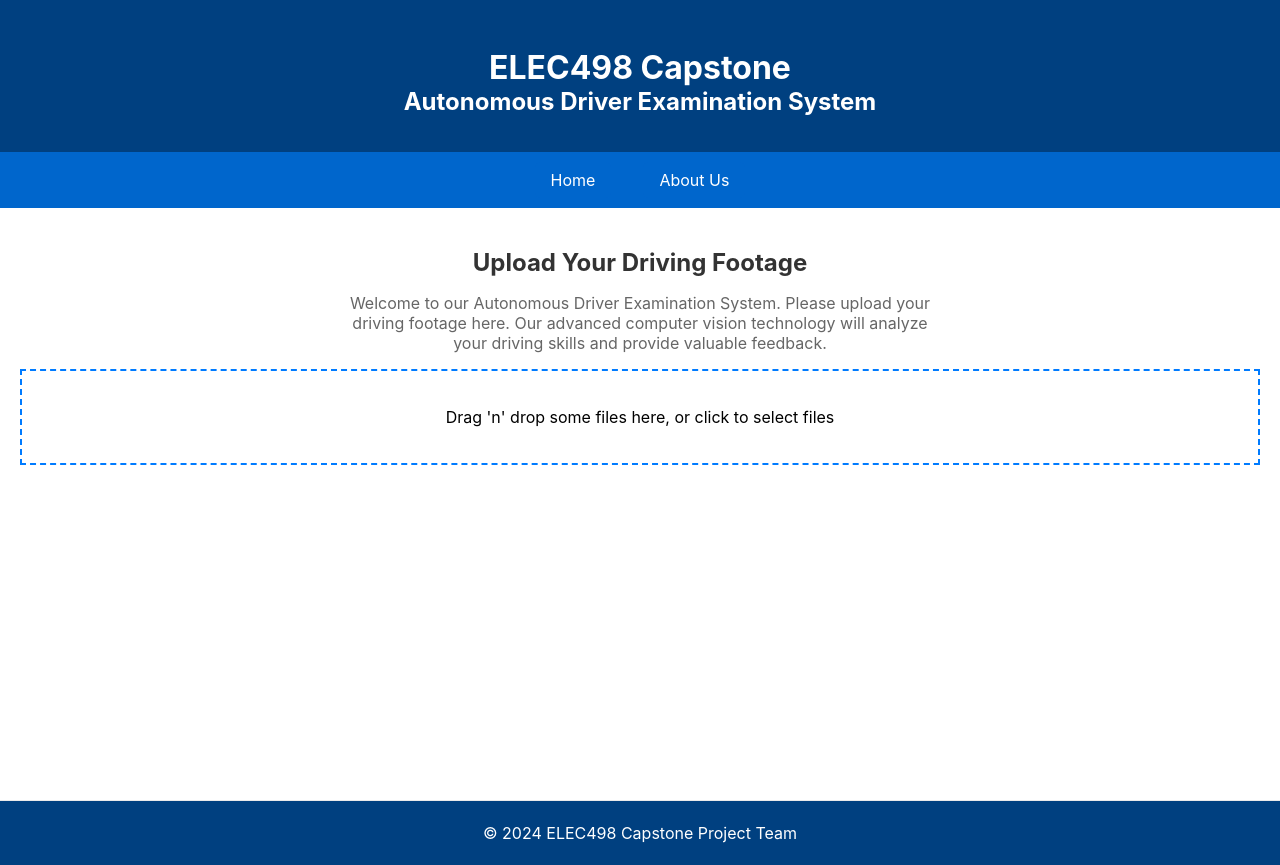
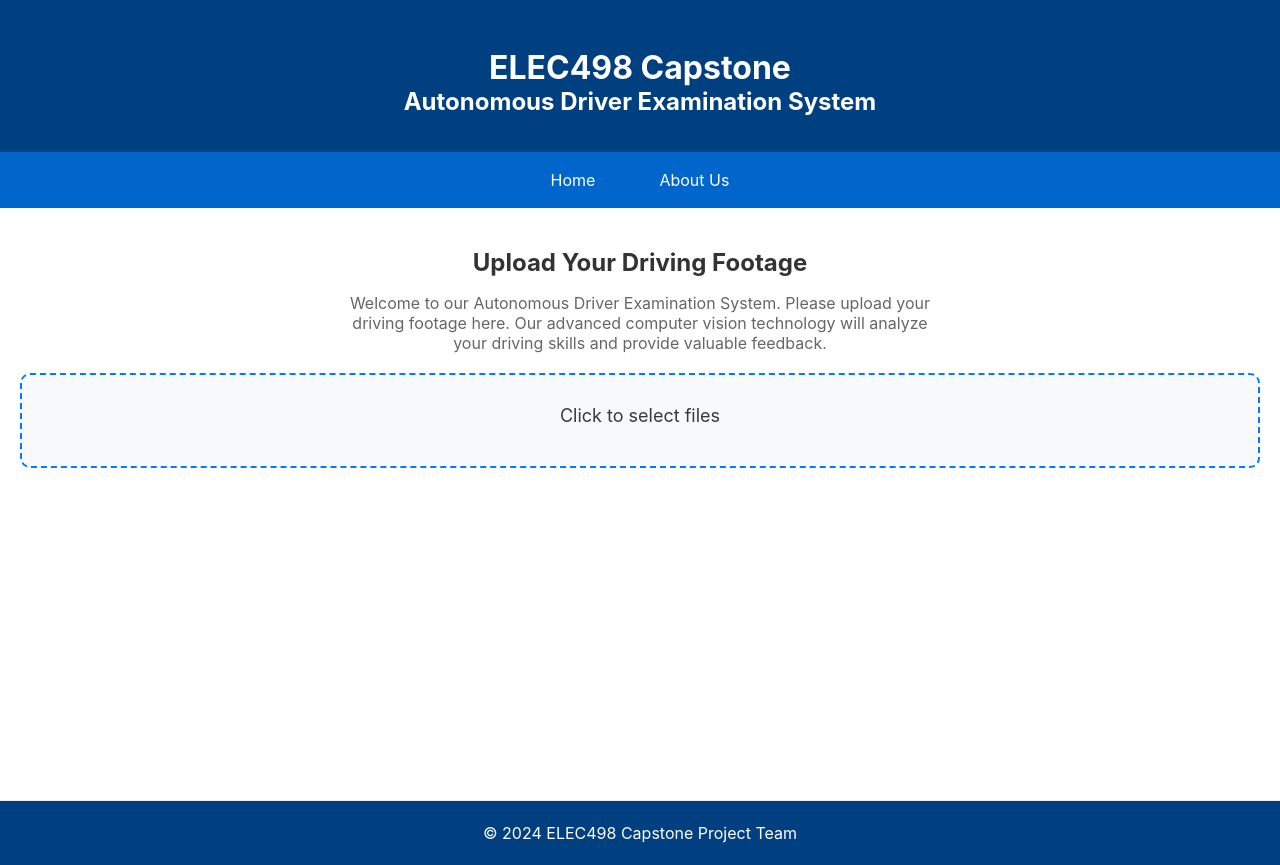
Before and after one commit to ZuhairS5/ELEC498-Capstone-Autonomous-Driver-Examination-System, a React (Create React App) app in the folder website/: page / in a window 1280 px wide. Built offline with nearby package versions, Linux system fonts and the light colour scheme.

Commit message:
Fixed the looks of the page, added the home and about us section. Fixed Css files and currently working on the select files section. Can add, delete and display files.

```diff
--- a/website/src/components/FileUpload.js
+++ b/website/src/components/FileUpload.js
@@ -1,21 +1,43 @@
-import React, { useCallback } from 'react';
+import React, { useCallback, useState } from 'react';
 import { useDropzone } from 'react-dropzone';
+import styles from '../styles/FileUpload.module.css';
 
 const FileUpload = () => {
+  const [fileNames, setFileNames] = useState([]);
+
   const onDrop = useCallback(acceptedFiles => {
-    // Handle the files here
-    console.log(acceptedFiles);
+    const newNames = acceptedFiles.map(file => ({
+      name: file.name,
+      id: file.lastModified
+    }));
+    setFileNames(prevNames => [...prevNames, ...newNames]);
   }, []);
+
+  const removeFile = (fileId, event) => {
+    event.stopPropagation();
+    setFileNames(fileNames.filter(file => file.id !== fileId));
+  };
 
   const { getRootProps, getInputProps } = useDropzone({
     onDrop,
-    multiple: true, // Allow multiple files
+    multiple: true,
   });
 
   return (
-    <div {...getRootProps()} style={{ border: '2px dashed #007bff', padding: '20px', textAlign: 'center' }}>
+    <div {...getRootProps()} className={styles.dropzone}>
       <input {...getInputProps()} />
-      <p>Drag 'n' drop some files here, or click to select files</p>
+      <p className={styles.uploadPrompt}>Click to select files</p>
+      <div>
+        {fileNames.length > 0 && <h3 className={styles.uploadedFilesTitle}>Uploaded Files:</h3>}
+        <ul className={styles.uploadedFilesList}>
+          {fileNames.map(file => (
+            <li key={file.id} className={styles.uploadedFileItem}>
+              {file.name}
+              <button onClick={(event) => removeFile(file.id, event)} className={styles.removeButton}>X</button>
+            </li>
+          ))}
+        </ul>
+      </div>
     </div>
   );
 }
--- /dev/null
+++ b/website/src/styles/FileUpload.module.css
@@ -0,0 +1,49 @@
+
+.dropzone {
+    border: 2px dashed #007bff;
+    padding: 20px;
+    text-align: center;
+    border-radius: 10px;
+    background-color: #f8f9fa;
+    margin: 20px 0;
+  }
+
+  .dropzone:hover {
+    background-color: #e9ecef;
+    border-color: #0056b3;
+  }
+
+  .uploadedFilesList {
+    list-style: none;
+    padding: 0;
+    margin-top: 20px;
+  }
+
+  .uploadedFileItem {
+    background-color: #e2e6ea;
+    padding: 8px 12px;
+    margin-bottom: 10px;
+    border-radius: 5px;
+    font-size: 16px;
+    color: #495057;
+    word-break: break-all; /* In case of very long file names */
+  }
+
+  .uploadPrompt {
+    margin-top: 10px;
+    font-size: 18px;
+    color: #343a40;
+  }
+
+  .uploadedFilesTitle {
+    color: #007bff;
+    margin-bottom: 10px;
+  }
+
+  .removeButton {
+    margin-left: 10px;
+    color: red;
+    border: none;
+    background: none;
+    cursor: pointer;
+  }
```
